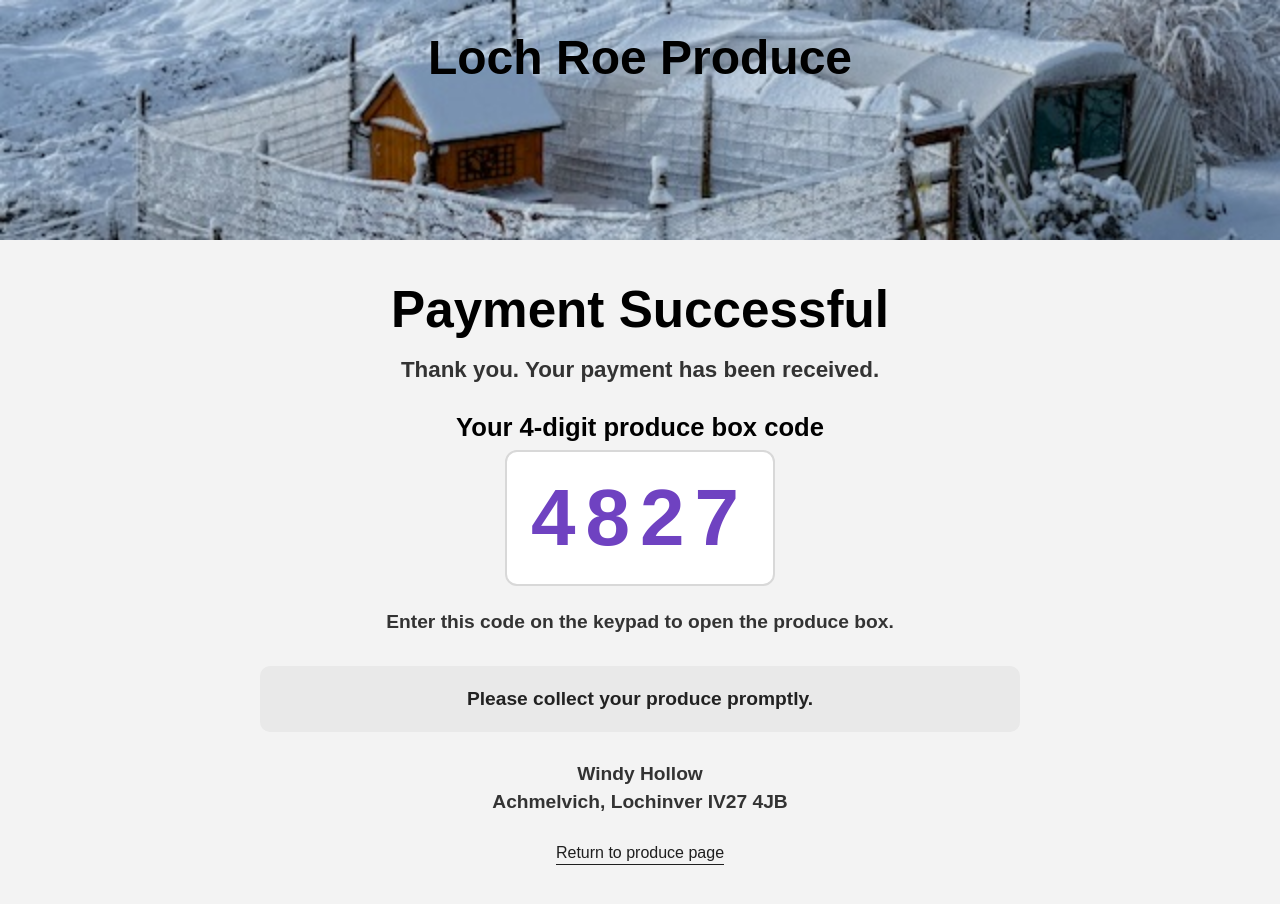
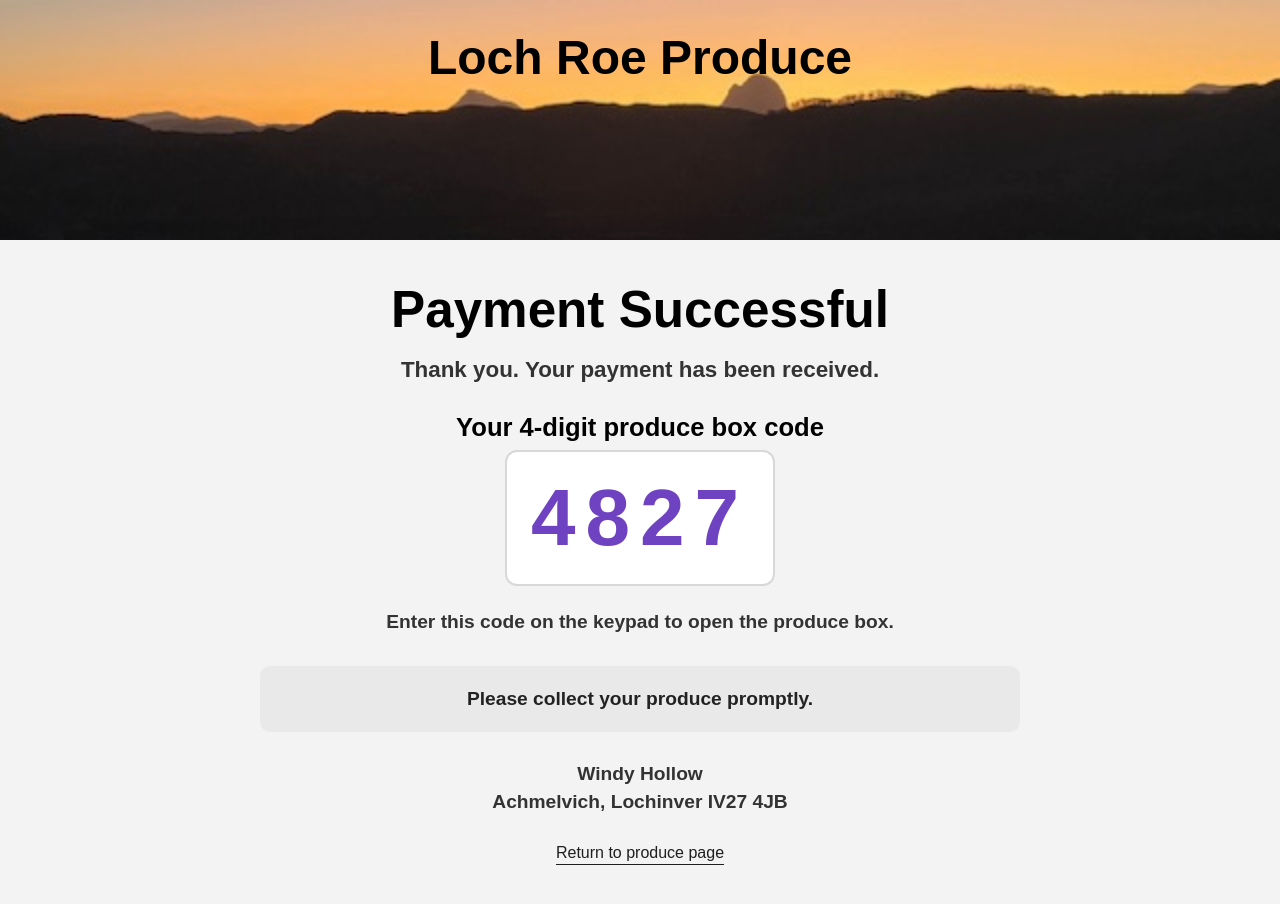
Before and after one commit to Admiral2022/lochroeproduce, a plain HTML site: page success.html in a window 1280 px wide. Drawn offline with Linux system fonts and the light colour scheme.

Commit message:
Update 3 success.html

```diff
--- a/success.html
+++ b/success.html
@@ -23,7 +23,7 @@
     }
 
     .photo-band{
-      background-image:url("snowy.jpg");
+      background-image:url("sunrise.jpg");
       background-size:cover;
       background-position:center;
       background-repeat:no-repeat;
```
